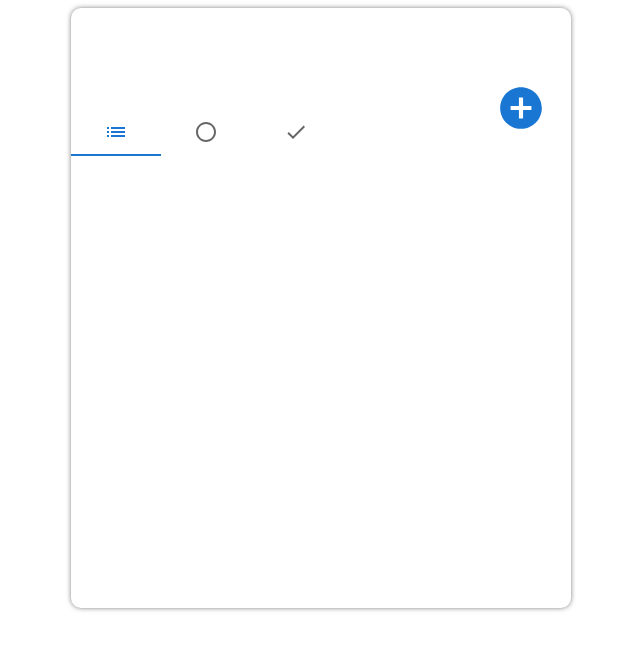
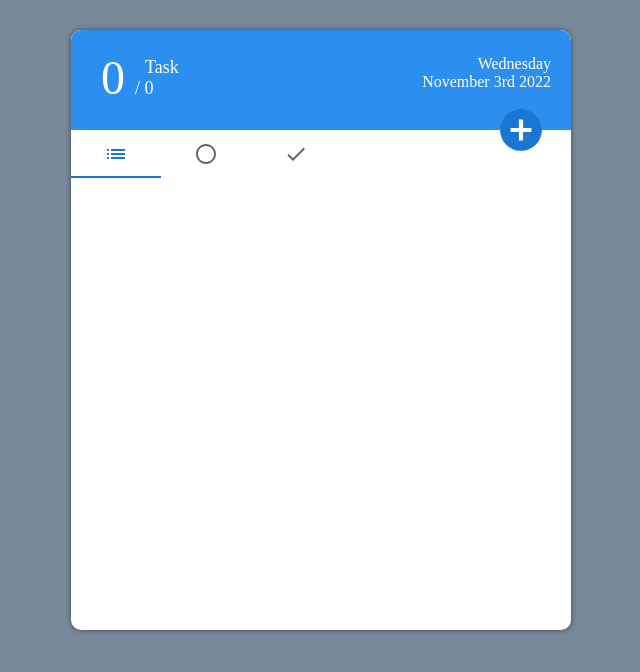
Before and after one commit to crissname/ReactLikes, a React (Create React App) app: page / in a window 1280 px wide. Shown: the top 672 px of the page, without its empty margins (319-959 px from the left). Built offline with nearby package versions, Linux system fonts and the light colour scheme.

Commit message:
Change styile todo

```diff
--- a/src/App.js
+++ b/src/App.js
@@ -9,7 +9,7 @@ import Todo from "./components/Todo/Todo";
 function App() {
 
   return (
-    <div className="bg-gray-900 h-screen p-5">
+    <div className="app">
       <Todo />
     </div>
   );
--- a/src/components/TodoHeader/TodoHeader.css
+++ b/src/components/TodoHeader/TodoHeader.css
@@ -2,6 +2,7 @@
     height: 100px;
     border-radius: 10px 10px 0 0;
     position: relative;
+    background-color: #2c8eef;
 }
 .add-todo{
     cursor: pointer;
--- a/src/components/TodoHeader/TodoHeader.jsx
+++ b/src/components/TodoHeader/TodoHeader.jsx
@@ -21,7 +21,7 @@ const TodoHeader = ({
     const date = moment().format('MMMM do YYYY')
 
     return (
-        <div className='todo__header bg-cyan-700'>
+        <div className='todo__header'>
             <div className='counter-wrapper'>
                 <div className='todos-counter'>
                     <span className='todo-counter-big'>{totalCount.finished}</span>
--- a/src/index.css
+++ b/src/index.css
@@ -1,4 +1,14 @@
-@import url('https://fonts.googleapis.com/css2?family=Nunito:wght@400;500;700&display=swap');
-@tailwind base;
-@tailwind components;
-@tailwind utilities;
+body, html{
+    margin: 0;
+    padding: 0;
+}
+
+
+
+.app {
+    padding-top: 30px;
+
+    width: 100%;
+    height: 100vh;
+    background-color: lightslategray;
+}
```
